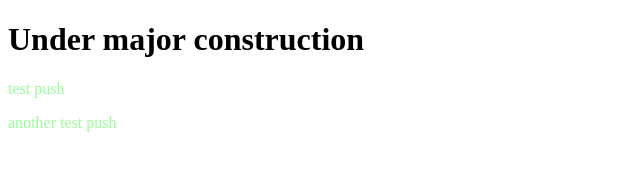
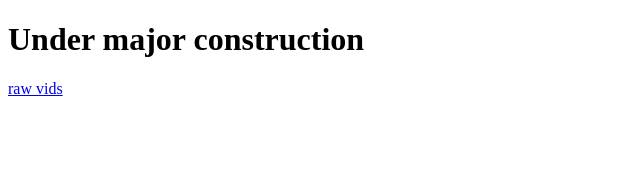
Before and after one commit to papa-dingu/papa-dingu.github.io, a plain HTML site: page index.html in a window 1280 px wide. Shown: the whole page, without its empty margins (0-640 px from the left). Drawn offline with Linux system fonts and the light colour scheme.

Commit message:
new shit

```diff
--- a/index.html
+++ b/index.html
@@ -7,7 +7,6 @@
 </head>
 <body>
   <h1>Under major construction</h1>
-  <p>test push</p>
-  <p>another test push</p>
+  <a href="videos.html">raw vids</a>
 </body>
 </html>
--- a/style.css
+++ b/style.css
@@ -1,3 +1,3 @@
 p {
-    color: #98ff98;
+    font-family: OCR A Std, monospace;
 }
```
Also changed, not shown: videos.html (added, +10 -0 lines).
